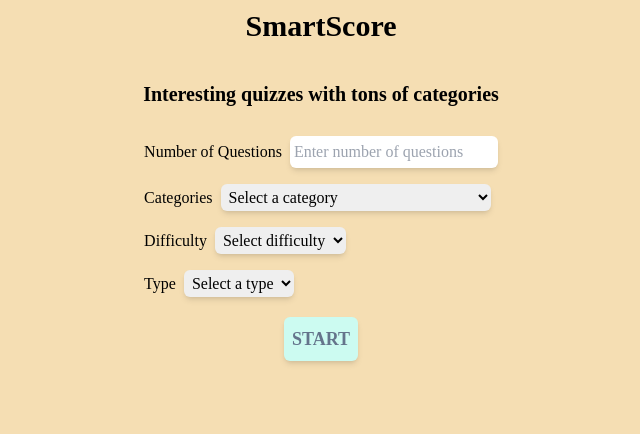
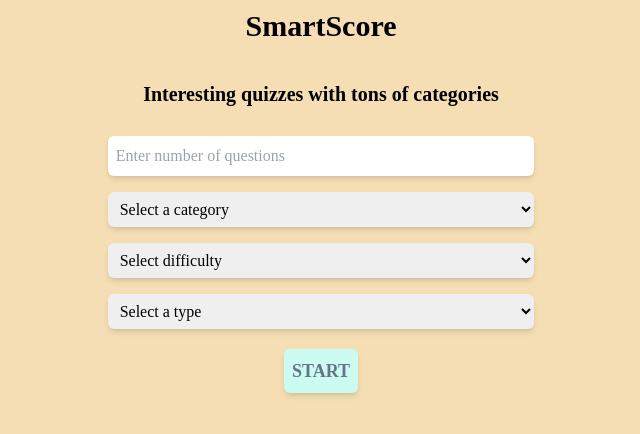
Before and after one commit to AdityaNair07/SmartScore, a React (Vite) app: page / in a window 1280 px wide. Shown: the top 434 px of the page, without its empty margins (319-959 px from the left). Built offline with nearby package versions, Linux system fonts and the light colour scheme; a web font is replaced by a local one.

Commit message:
Added score tracking, result page, Context API for global state management

```diff
--- a/src/App.jsx
+++ b/src/App.jsx
@@ -3,16 +3,29 @@ import Questions from "./pages/Questions";
 import Home from "./pages/Home";
 import { MyContext } from "./MyContext";
 import { useState } from "react";
+import Result from "./pages/Result";
 
 function App() {
   const [questions, setQuestions] = useState();
+  const [score, setScore] = useState(0);
+  const [totalScore, setTotalScore] = useState(0);
   return (
     <>
-      <MyContext.Provider value={{ questions, setQuestions }}>
+      <MyContext.Provider
+        value={{
+          questions,
+          setQuestions,
+          score,
+          setScore,
+          totalScore,
+          setTotalScore,
+        }}
+      >
         <Router>
           <Routes>
             <Route path="/" element={<Home />} />
             <Route path="/questions" element={<Questions />} />
+            <Route path="/result" element={<Result />} />
           </Routes>
         </Router>
       </MyContext.Provider>
--- a/src/pages/Home.jsx
+++ b/src/pages/Home.jsx
@@ -11,7 +11,8 @@ const Home = () => {
   const [difficulty, setDifficulty] = useState(null);
   const [type, setType] = useState(null);
 
-  const { questions, setQuestions } = useContext(MyContext);
+  const { setQuestions } = useContext(MyContext);
+  const { setTotalScore } = useContext(MyContext);
 
   const getQuestions = async (category, amount, difficulty, type) => {
     try {
@@ -23,6 +24,8 @@ const Home = () => {
           console.log(result);
           setQuestions(result.data.results);
         });
+
+      setTotalScore(amount * 5);
     } catch (error) {
       console.log(error);
     }
@@ -42,12 +45,11 @@ const Home = () => {
         Interesting quizzes with tons of categories
       </h3>
 
-      <div className="flex flex-col items-start gap-4">
-        <div className="flex items-center justify-start gap-2">
-          <label htmlFor="amount">Number of Questions</label>
+      <div className="flex flex-col gap-4 w-1/3">
+        <div className="flex items-center justify-between gap-2">
           <input
             onChange={(e) => setAmount(parseInt(e.target.value))}
-            className="rounded-md shadow-md p-1 bg-white"
+            className="rounded-md shadow-md p-2 w-full bg-white"
             type="number"
             name="amount"
             id="amount"
@@ -55,10 +57,9 @@ const Home = () => {
           />
         </div>
         <div className="flex items-center justify-start gap-2">
-          <label htmlFor="categories">Categories</label>
           <select
             name=""
-            className="rounded-md shadow-md p-1"
+            className="rounded-md shadow-md p-2 w-full"
             id="categories"
             onChange={(e) => setCategory(parseInt(e.target.value))}
           >
@@ -74,10 +75,9 @@ const Home = () => {
           </select>
         </div>
         <div className="flex items-center justify-start gap-2">
-          <label htmlFor="difficulty">Difficulty</label>
           <select
             name=""
-            className="rounded-md shadow-md p-1"
+            className="rounded-md shadow-md p-2 w-full"
             id="difficulty"
             onChange={(e) => setDifficulty(e.target.value)}
           >
@@ -96,10 +96,9 @@ const Home = () => {
           </select>
         </div>
         <div className="flex items-center justify-start gap-2">
-          <label htmlFor="type">Type</label>
           <select
             name=""
-            className="rounded-md shadow-md p-1"
+            className="rounded-md shadow-md p-2 w-full"
             id="type"
             onChange={(e) => setType(e.target.value)}
           >
--- a/src/pages/Questions.jsx
+++ b/src/pages/Questions.jsx
@@ -1,22 +1,68 @@
 import { useContext, useState } from "react";
 import { MyContext } from "../MyContext";
+import { Link } from "react-router-dom";
 
 const Questions = () => {
-  const { questions, setQuestions } = useContext(MyContext);
+  const { questions } = useContext(MyContext);
   const [currentQuestion, setCurrentQuestion] = useState(0);
   console.log("Questions page: ", questions);
 
   const handleNext = () => {
-    setCurrentQuestion(currentQuestion + 1);
+    if (currentQuestion === questions.length - 1) {
+      console.log("Last question!");
+    } else {
+      setCurrentQuestion(currentQuestion + 1);
+    }
+  };
+
+  const handleSubmit = () => {
+    console.log("Submit button clicked");
   };
 
   return (
     <div className="w-full h-screen bg-[wheat]">
-      <h1 className="text-2xl font-semibold text-center p-2">Questions</h1>
-      <div className="flex flex-col items-start gap-5">
-        {questions[currentQuestion].question}
+      <h1 className="text-2xl font-semibold text-center mb-10 p-2">
+        Questions
+      </h1>
+      <div className="flex flex-col w-1/2 mx-auto items-start py-5 px-4 border shadow-md rounded-md border-orange-500">
+        {questions ? (
+          <>
+            <h1 className="text-lg font-semibold text-start mb-10">
+              {questions[currentQuestion].question}
+            </h1>
+            <div className="flex flex-col gap-5 items-start">
+              {questions[currentQuestion].incorrect_answers.map(
+                (data, index) => {
+                  return (
+                    <button
+                      className={`border border-orange-500 rounded-md p-2 text-lg bg-white text-orange-600`}
+                      key={index}
+                      onClick={() => console.log("selected: ", data)}
+                    >
+                      {data}
+                    </button>
+                  );
+                }
+              )}
+            </div>
+          </>
+        ) : (
+          <h1 className="w-full font-semibold text-2xl text-center text-orange-500 mb-5">
+            Loading...
+          </h1>
+        )}
+        <Link
+          to={currentQuestion === questions?.length - 1 ? "/result" : null}
+          className={`font-semibold text-lg py-2 px-3 rounded-md shadow-md uppercase bg-orange-500 text-white mt-10`}
+          onClick={() =>
+            currentQuestion === questions?.length - 1
+              ? handleSubmit()
+              : handleNext()
+          }
+        >
+          {currentQuestion === questions?.length - 1 ? "Submit" : "Next"}
+        </Link>
       </div>
-      <button onClick={() => handleNext()}>Next</button>
     </div>
   );
 };
--- /dev/null
+++ b/src/pages/Result.jsx
@@ -0,0 +1,26 @@
+import { useContext } from "react";
+import { MyContext } from "../MyContext";
+import { Link } from "react-router-dom";
+
+const Result = () => {
+  const { score } = useContext(MyContext);
+  const { totalScore } = useContext(MyContext);
+
+  console.log("Total score: ", totalScore);
+
+  return (
+    <div className="w-full h-screen flex items-center justify-center flex-col gap-10">
+      <h1 className="text-xl font-semibold p-3 text-center">
+        You have scored: {score + "/" + totalScore}
+      </h1>
+      <Link
+        to="/"
+        className={`font-semibold text-lg py-2 px-3 rounded-md shadow-md uppercase bg-orange-500 text-white`}
+      >
+        Return to Home
+      </Link>
+    </div>
+  );
+};
+
+export default Result;
```
